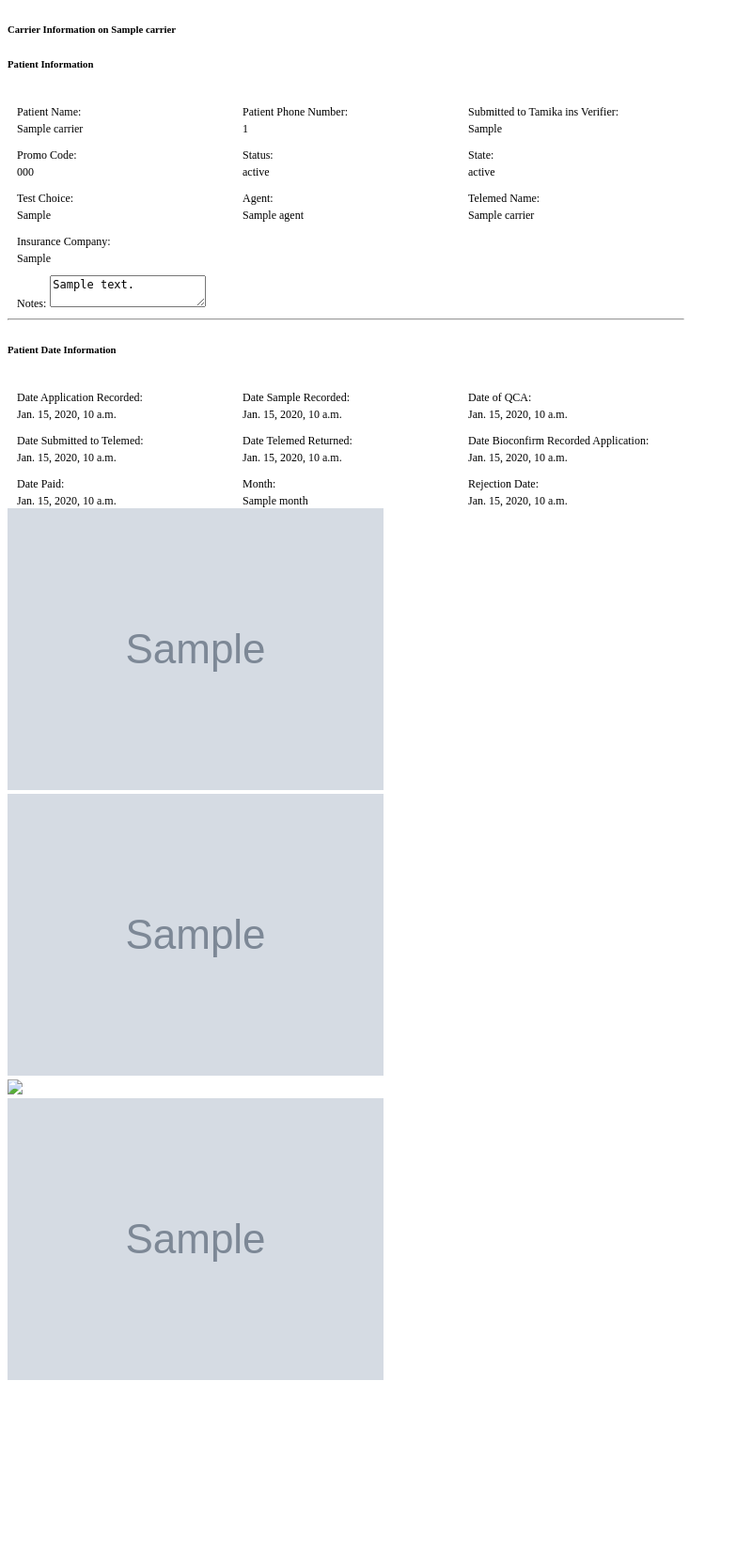
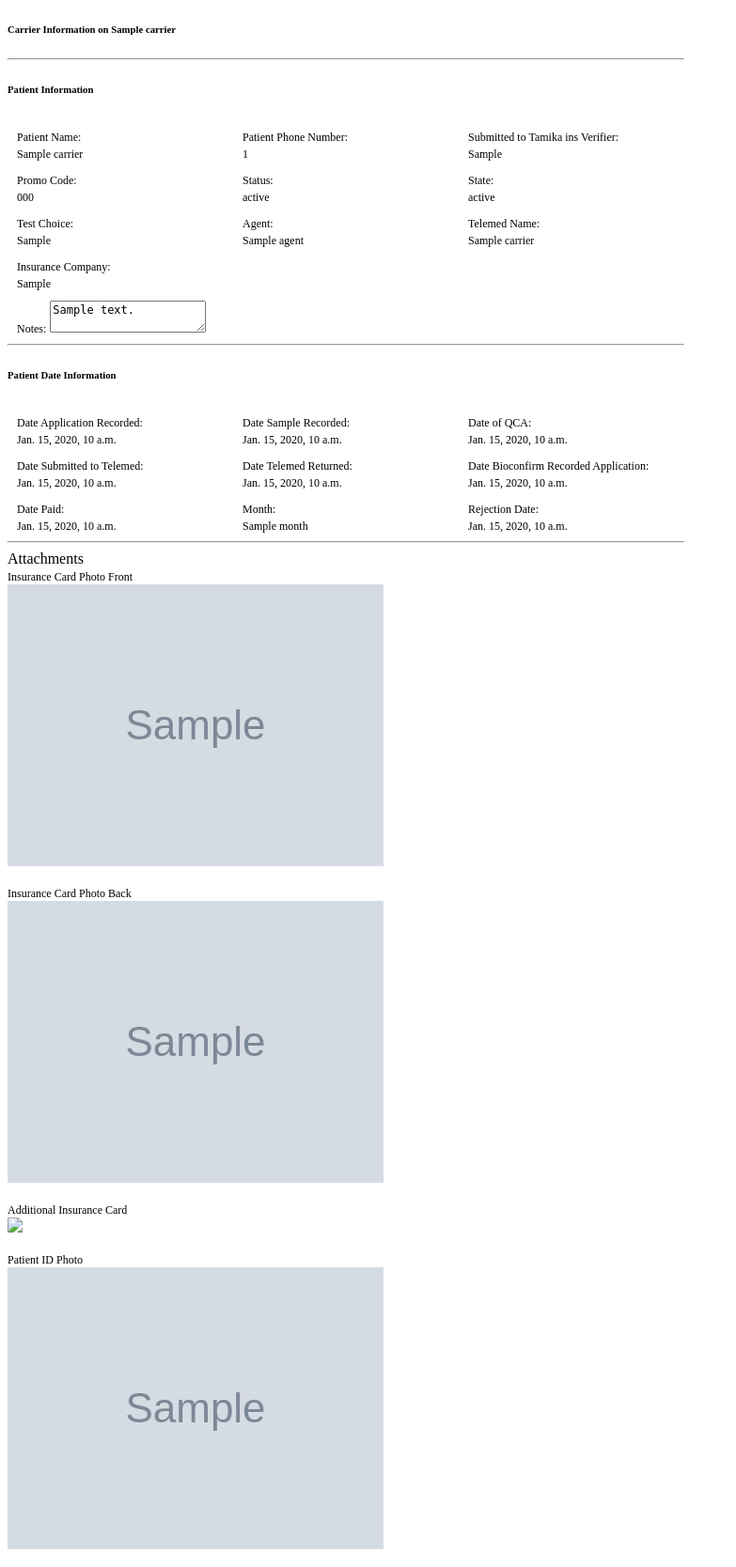
Before and after one commit to Xednom/cgx-mims, a Django app: template templates/carrier/carrier_pdf.html in a window 1280 px wide. Shown: the whole page at 94% size, without its empty margins (0-783 px from the left). Before the commit the page ends 1469 px from the top, so only its background shows below. Run offline with Django 3.2, Linux system fonts and the light colour scheme; the template is opened without the code that fills it: most values are stand-ins (such as "Sample title", 1, 10 or a date in 2020); grey boxes marked "Sample" are stand-in pictures.

Commit message:
fixed design for pdf export in carrier

```diff
--- a/templates/carrier/carrier_pdf.html
+++ b/templates/carrier/carrier_pdf.html
@@ -40,6 +40,9 @@
             margin-bottom: 0px;
             padding-bottom: 0px;
         }
+        .img-attachments {
+            margin-bottom: 15px;
+        }
 
         .input-container {
 
@@ -54,7 +57,7 @@
         <section class="row">
             <h6>Carrier Information on {{ carrier.patient_name }}</h6>
         </section>
-
+        <hr>
         <section class="row">
             <h6>Patient Information</h6>
         </section>
@@ -63,7 +66,7 @@
             <div class="flex-box">
                 <div class="form-group by-3">
                     <label>Patient Name:</label>
-                    <div class="form-control">
+                    <div>
                         <span>
                         {% if carrier.patient_name %}
                             {{ carrier.patient_name }}
@@ -75,7 +78,7 @@
                 </div>
                 <div class="form-group by-3">
                     <label>Patient Phone Number:</label>
-                    <div class="form-control">
+                    <div>
                         <span>
                         {% if carrier.patient_phone_number %}
                             {{ carrier.patient_phone_number }}
@@ -87,7 +90,7 @@
                 </div>
                 <div class="form-group by-3">
                     <label>Submitted to Tamika ins Verifier:</label>
-                    <div class="form-control">
+                    <div>
                         <span>
                         {% if carrier.submitted_to_tamika_ins_verifier %}
                             {{ carrier.submitted_to_tamika_ins_verifier }}
@@ -101,7 +104,7 @@
             <div class="flex-box">
                 <div class="form-group by-3">
                     <label>Promo Code:</label>
-                    <div class="form-control">
+                    <div>
                         <span>
                         {% if carrier.promo_code %}
                             {{ carrier.promo_code }}
@@ -113,7 +116,7 @@
                 </div>
                 <div class="form-group by-3">
                     <label>Status:</label>
-                    <div class="form-control">
+                    <div>
                         <span>
                         {% if carrier.status %}
                             {{ carrier.status }}
@@ -125,7 +128,7 @@
                 </div>
                 <div class="form-group by-3">
                     <label>State:</label>
-                    <div class="form-control">
+                    <div>
                         <span>
                         {% if carrier.state %}
                             {{ carrier.state }}
@@ -139,7 +142,7 @@
             <div class="flex-box">
                 <div class="form-group by-3">
                     <label>Test Choice:</label>
-                    <div class="form-control">
+                    <div>
                         <span>
                         {% if carrier.type_of_test %}
                             {{ carrier.type_of_test }}
@@ -151,7 +154,7 @@
                 </div>
                 <div class="form-group by-3">
                     <label>Agent:</label>
-                    <div class="form-control">
+                    <div>
                         <span>
                         {% if carrier.agent %}
                             {{ carrier.agent }}
@@ -163,7 +166,7 @@
                 </div>
                 <div class="form-group by-3">
                     <label>Telemed Name:</label>
-                    <div class="form-control">
+                    <div class="">
                         <span>
                         {% if carrier.telemed_name %}
                             {{ carrier.telemed_name }}
@@ -177,7 +180,7 @@
             <div class="flex-box">
                 <div class="form-group by-3">
                     <label>Insurance Company:</label>
-                    <div class="form-control">
+                    <div>
                         <span>
                         {% if carrier.insurance_company %}
                             {{ carrier.insurance_company }}
@@ -195,7 +198,7 @@
             <div class="flex-box">
                 <div class="form-group by-3">
                     <label>Notes:</label>
-                    <textarea class="form-control">{{ carrier.notes }}</textarea>
+                    <textarea>{{ carrier.notes }}</textarea>
                 </div>
             </div>
 
@@ -211,7 +214,7 @@
             <div class="flex-box">
                 <div class="form-group by-3">
                     <label>Date Application Recorded:</label>
-                    <div class="form-control">
+                    <div>
                         <span>
                         {% if carrier.date_app_rec %}
                             {{ carrier.date_app_rec }}
@@ -223,7 +226,7 @@
                 </div>
                 <div class="form-group by-3">
                     <label>Date Sample Recorded:</label>
-                    <div class="form-control">
+                    <div>
                         <span>
                         {% if carrier.date_sample_rec %}
                             {{ carrier.date_sample_rec }}
@@ -235,7 +238,7 @@
                 </div>
                 <div class="form-group by-3">
                     <label>Date of QCA:</label>
-                    <div class="form-control">
+                    <div>
                         <span>
                         {% if carrier.date_of_qca %}
                             {{ carrier.date_of_qca }}
@@ -249,7 +252,7 @@
             <div class="flex-box">
                 <div class="form-group by-3">
                     <label>Date Submitted to Telemed:</label>
-                    <div class="form-control">
+                    <div>
                         <span>
                         {% if carrier.date_submitted_to_telemed %}
                             {{ carrier.date_submitted_to_telemed }}
@@ -261,7 +264,7 @@
                 </div>
                 <div class="form-group by-3">
                     <label>Date Telemed Returned:</label>
-                    <div class="form-control">
+                    <div>
                         <span>
                         {% if carrier.date_telemed_returned %}
                             {{ carrier.date_telemed_returned }}
@@ -273,7 +276,7 @@
                 </div>
                 <div class="form-group by-3">
                     <label>Date Bioconfirm Recorded Application:</label>
-                    <div class="form-control">
+                    <div>
                         <span>
                         {% if carrier.date_bioconfim_rec_app %}
                             {{ carrier.date_bioconfim_rec_app }}
@@ -287,7 +290,7 @@
             <div class="flex-box">
                 <div class="form-group by-3">
                     <label>Date Paid:</label>
-                    <div class="form-control">
+                    <div>
                         <span>
                         {% if carrier.date_paid %}
                             {{ carrier.date_paid }}
@@ -299,7 +302,7 @@
                 </div>
                 <div class="form-group by-3">
                     <label>Month:</label>
-                    <div class="form-control">
+                    <div>
                         <span>
                         {% if carrier.month %}
                             {{ carrier.month }}
@@ -311,7 +314,7 @@
                 </div>
                 <div class="form-group by-3">
                     <label>Rejection Date:</label>
-                    <div class="form-control">
+                    <div>
                         <span>
                         {% if carrier.rejection_date %}
                             {{ carrier.rejection_date }}
@@ -323,30 +326,45 @@
                 </div>
             </div>
         </section>
-
+        <hr>
+        <section class="row">
+            Attachments
+        </section>
             <section class="attachments">
 
                 {% if carrier.insurance_card_photo_front %}
-            <div>
+                <div class="img-attachments">
+                    <label>Insurance Card Photo Front</label>
+                    <div class="col-md-4">
                     <img src="{{ carrier.insurance_card_photo_front.url | get64 }}">
+                    </div>
                 </div>
                 {% endif %}
 
                 {% if carrier.insurance_card_photo_front %}
-            <div class="page-break">
+                <div class="img-attachments page-break">
+                    <label>Insurance Card Photo Back</label>
+                    <div class="col-md-4">
                         <img src="{{ carrier.insurance_card_photo_back.url | get64 }}">
+                    </div>
                 </div>
                 {% endif %}
 
                 {% if carrier.insurance_card_photo_front %}
-            <div>
+                <div class="img-attachments">
+                    <label>Additional Insurance Card</label>
+                    <div class="col-md-4">
                         <img src="{{ carrier.additional_insurance_cards.url | get64 }}">
+                    </div>
                 </div>
                 {% endif %}
 
                 {% if carrier.insurance_card_photo_front %}
-            <div class="page-break">
+                <div class="img-attachments page-break">
+                    <label>Patient ID Photo</label>
+                    <div class="col-md-4">
                         <img src="{{ carrier.patient_id_photo.url | get64 }}">
+                    </div>
                 </div>
                 {% endif %}
 
```
Lines whose indentation alone changed are shown as unchanged.
